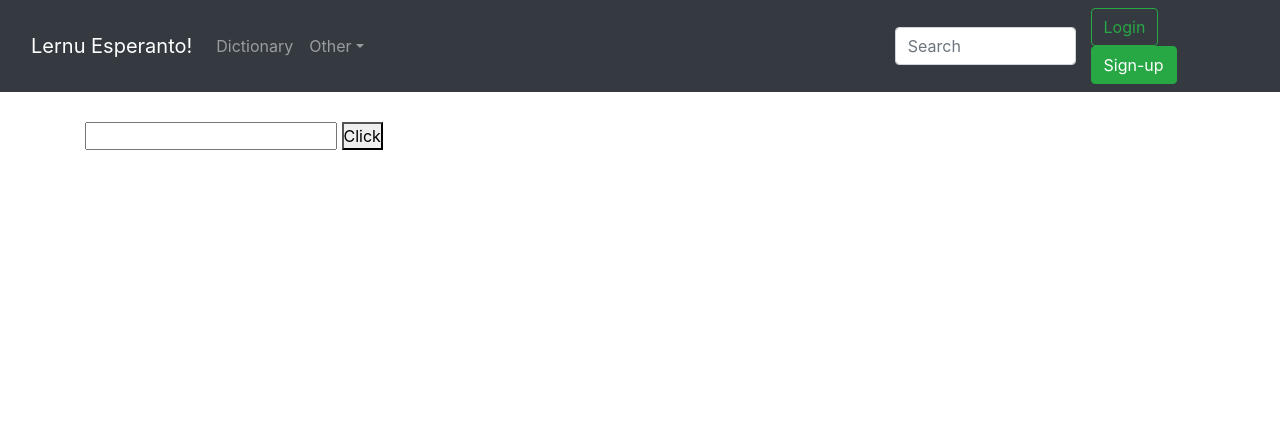
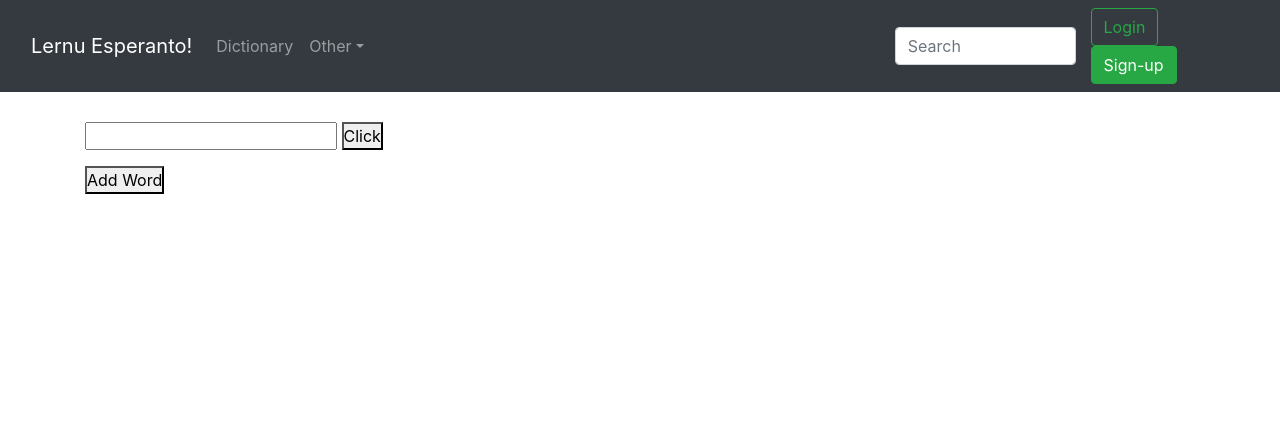
Before and after one commit to c1vd/LernuEsperanto, a Python web app: template templates/dictionary.html in a window 1280 px wide. Shown: the top 432 px of the page. Run offline with Jinja, Linux system fonts and the light colour scheme; the template is opened without the code that fills it, so the values that code supplies are empty.

Commit message:
Adding words in backend

```diff
--- a/templates/dictionary.html
+++ b/templates/dictionary.html
@@ -1,6 +1,12 @@
 {% extends "main.html" %}
 {% block content %}
 <script>
+    async function add_word(){
+
+    }
+    async function write_word(word_data){
+        document.getElementById("words").innerHTML += "<a href='/dictionary/" +word_data[0] + "'>" + word_data[1] + " - " + word_data[2] + "</a>" + "</br>"
+    }
     async function get_list_of_words(){
         console.log(document.getElementById("word_to_find").value)
         $.ajax({
@@ -12,7 +18,7 @@
                     console.log(response["words"])
                     document.getElementById("words").innerHTML = ""
                     for(var i = 0; i < response["words"].length; i++){
-                        document.getElementById("words").innerHTML += "<a href='/dictionary/" +response["words"][i][0] + "'>" + response["words"][i][1] + " - " + response["words"][i][2] + "</a>" + "</br>"
+                        write_word(response["words"][i])
                     }
                 },
                 error: function (error){
@@ -31,5 +37,6 @@
 <p id="words">
 
 </p>
+<button onclick="">Add Word</button>
 
 {% endblock %}
```
Also changed, not shown: main.py (+13 -4 lines).
